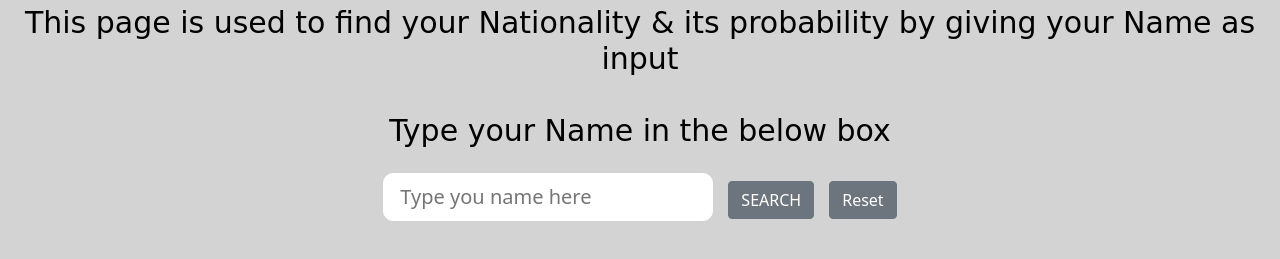
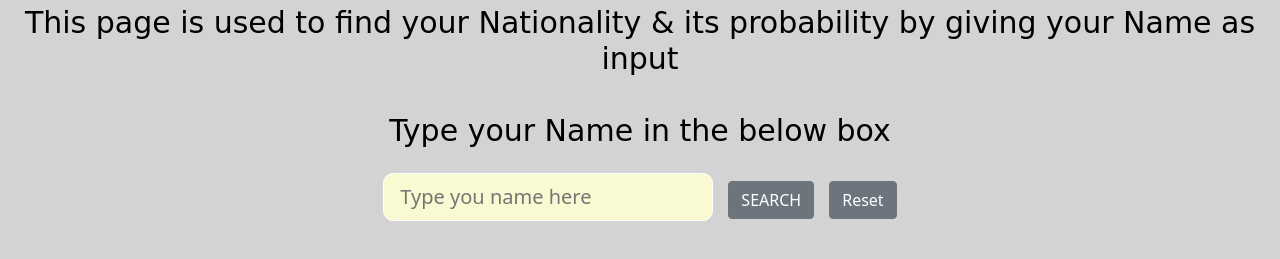
Before and after one commit to surya9901/Nationalize, a plain HTML site: page index.html in a window 1280 px wide. In both pictures the pointer is over the input "Type you name here". Shown: the part 199-458 px from the top of the page. Drawn offline with nearby package versions, Linux system fonts and the light colour scheme; a web font is replaced by a local one.

Commit message:
Update index.html

```diff
--- a/index.html
+++ b/index.html
@@ -30,7 +30,13 @@
     <link rel="preconnect" href="https://fonts.gstatic.com" crossorigin>
     <link href="https://fonts.googleapis.com/css2?family=Zen+Loop&display=swap" rel="stylesheet">
 
-    <title>Document</title>
+    <title>Nationalize.io</title>
+
+    <style>
+        #myInput:hover{
+            background-color: lightgoldenrodyellow;
+        }
+    </style>
 
 </head>
 
```
